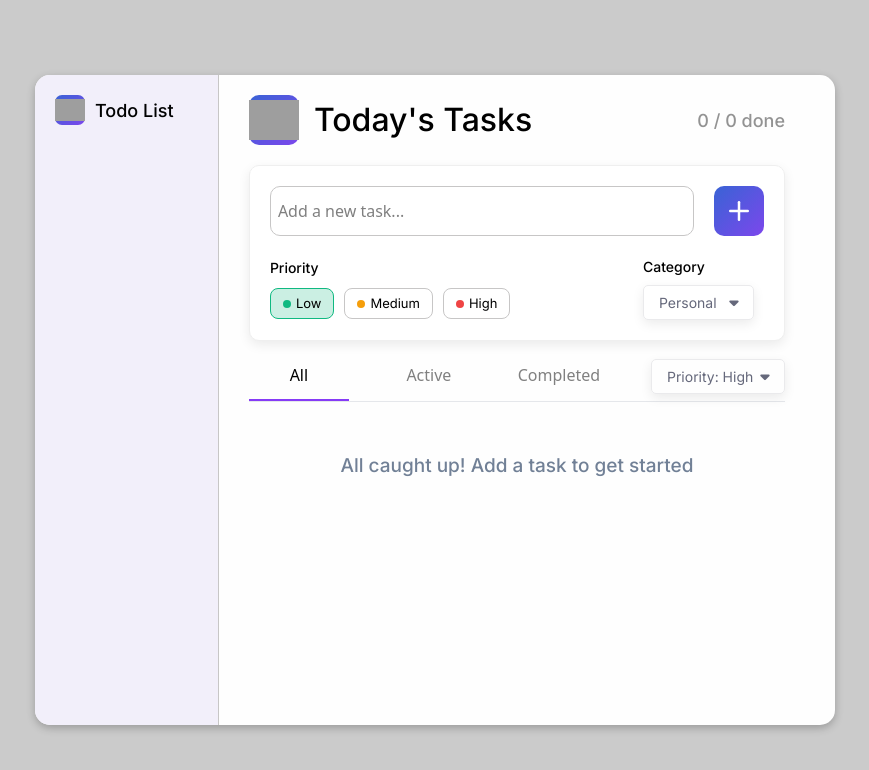
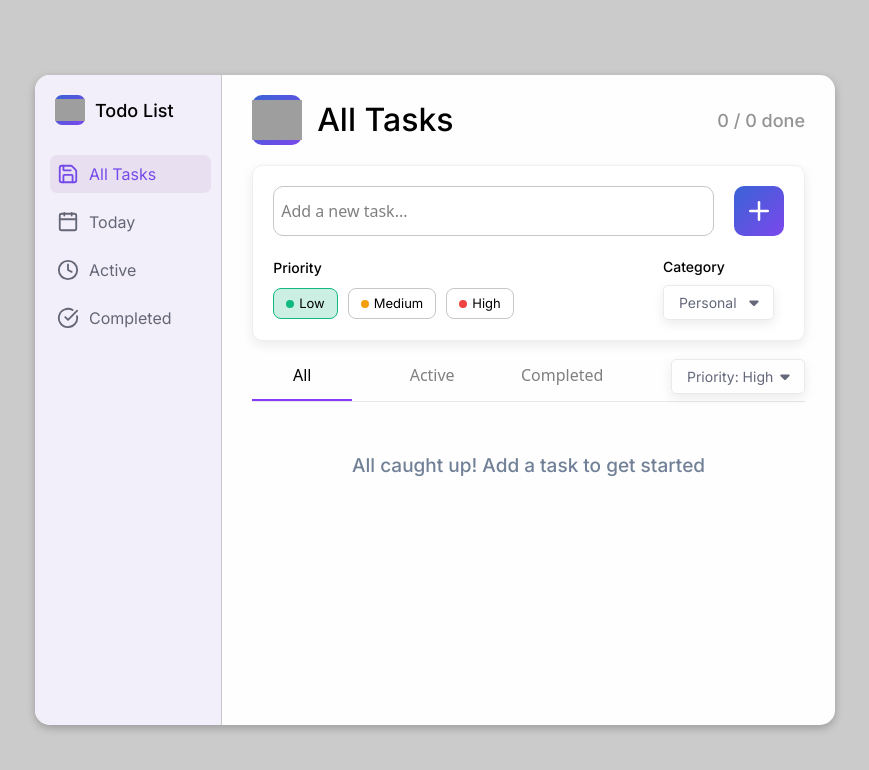
Before and after one commit to CoolOmar26/Todo-List, a Next.js app: page / in a window 1280 px wide. Shown: the top 770 px of the page, without its empty margins (205-1074 px from the left). Built offline with nearby package versions, Linux system fonts and the light colour scheme; grey boxes are pictures that could not be loaded.

Commit message:
Added some of the sideBar content (top buttons) and made some fixes

```diff
--- a/app/components/FilterButtons.tsx
+++ b/app/components/FilterButtons.tsx
@@ -2,12 +2,12 @@ import { useState } from 'react';
 import SortSelect from './SortSelect';
 
 type checkFilterProps = {
-  checkFilter: (selected: string) => void;
+  checkFilter: (selected: FilterProps) => void;
   selected: string;
   sort: string;
   setSort: (sort: string) => void;
 };
-
+type FilterProps = 'all' | 'Today' | 'active' | 'completed';
 export default function FilterButtons({
   checkFilter,
   selected,
--- a/app/components/SideBar.tsx
+++ b/app/components/SideBar.tsx
@@ -1,4 +1,12 @@
-function SideBar() {
+import SideBarTopButtons from './SideBarTopButtons';
+
+type checkFilterProps = {
+  checkFilter: (selected: FilterProps) => void;
+  selected: string;
+};
+type FilterProps = 'all' | 'Today' | 'active' | 'completed';
+
+function SideBar({ checkFilter, selected }: checkFilterProps) {
   return (
     <div className="SideBar">
       <div className="SideBarTittle">
@@ -7,6 +15,7 @@ function SideBar() {
         </div>
         <p>Todo List</p>
       </div>
+      <SideBarTopButtons checkFilter={checkFilter} selected={selected} />
     </div>
   );
 }
--- /dev/null
+++ b/app/components/SideBarTopButtons.tsx
@@ -0,0 +1,48 @@
+import { Save } from 'lucide-react';
+import { Calendar } from 'lucide-react';
+import { Clock } from 'lucide-react';
+import { CircleCheckBig } from 'lucide-react';
+
+// Usage
+
+type checkFilterProps = {
+  checkFilter: (selected: FilterProps) => void;
+  selected: string;
+};
+type FilterProps = 'all' | 'Today' | 'active' | 'completed';
+function SideBarTopButtons({ checkFilter, selected }: checkFilterProps) {
+  return (
+    <div className="SideBarButtonsTopDiv">
+      <button
+        className={`SideBarTopButton ${selected == 'all' ? 'active' : ''}`}
+        onClick={() => checkFilter('all')}
+      >
+        <Save size={22} />
+        All Tasks
+      </button>
+      <button
+        className={`SideBarTopButton ${selected == 'Today' ? 'active' : ''}`}
+        onClick={() => checkFilter('Today')}
+      >
+        <Calendar size={22} />
+        Today
+      </button>
+      <button
+        className={`SideBarTopButton ${selected == 'active' ? 'active' : ''}`}
+        onClick={() => checkFilter('active')}
+      >
+        <Clock size={22} />
+        Active
+      </button>
+      <button
+        className={`SideBarTopButton ${selected == 'completed' ? 'active' : ''}`}
+        onClick={() => checkFilter('completed')}
+      >
+        <CircleCheckBig size={22} />
+        Completed
+      </button>
+    </div>
+  );
+}
+
+export default SideBarTopButtons;
--- a/app/components/Title.tsx
+++ b/app/components/Title.tsx
@@ -1,15 +1,23 @@
 type tasksprops = {
   tasksCount: number;
   completedCount: number;
+  title: FilterProps;
 };
-function Title({ tasksCount, completedCount }: tasksprops) {
+type FilterProps = 'all' | 'Today' | 'active' | 'completed';
+function Title({ tasksCount, completedCount, title }: tasksprops) {
+  const titleText = {
+    all: 'All Tasks',
+    Today: "Today's Tasks ",
+    active: 'Active Tasks',
+    completed: 'Completed Tasks',
+  };
   return (
     <div className="titleDiv">
       <div className="titleRightPart">
         <div className="titleImg">
           <img src="/check.svg" alt="" />
         </div>
-        <div className="title"> Today's Tasks</div>
+        <div className="title"> {titleText[title]}</div>
       </div>
       <p className="DoneTasksCount">
         {completedCount} / {tasksCount} done
--- a/app/globals.css
+++ b/app/globals.css
@@ -15,29 +15,23 @@
   background-color: rgb(254, 254, 254);
   width: 100%;
   max-width: 800px;
-  min-height: 650px;
-  overflow-y: auto;
+  height: 650px;
+  overflow: hidden;
   border-radius: 15px;
-  padding: 30px 20px 0px 20px;
+  padding: 30px 20px 20px 20px;
   box-shadow: rgba(0, 0, 0, 0.24) 0px 3px 8px;
   gap: 30px;
   justify-content: space-between;
+  box-sizing: border-box;
 }
 .MainPart {
   display: flex;
   width: 100%;
-  display: flex;
   flex-direction: column;
   gap: 20px;
-  padding-right: 30px;
-  padding-bottom: 30px;
-}
-.SideBar {
-  width: 250px;
-  background-color: #f2effa;
-  margin-left: -20px;
-  margin-top: -30px;
-  border-right: solid 1.5px #c7c6c6;
+  padding-right: 10px;
+  min-height: 0;
+  overflow: visible;
 }
 
 .titleDiv {
@@ -72,32 +66,6 @@
   font-size: 2rem;
   font-weight: 500;
   font-family: var(--inter);
-}
-.SideBarTittle {
-  display: flex;
-  flex-direction: row;
-  align-items: center;
-  justify-content: flex-start;
-  padding: 20px;
-  gap: 10px;
-}
-.SideBarTittle p {
-  font-family: var(--inter);
-  font-weight: 500;
-  font-size: 18px;
-}
-.SideBarTittleImgDiv {
-  width: 30px;
-  height: 30px;
-  background-image: linear-gradient(135deg, rgb(57, 99, 213), #7c47ec);
-  border-radius: 7px;
-  display: flex;
-  align-items: center;
-  justify-content: center;
-}
-.SideBarTittleImg img {
-  height: 30px;
-  width: 30px;
 }
 
 .inputDiv {
@@ -365,6 +333,31 @@
   display: flex;
   flex-direction: column;
   gap: 10px;
+  flex: 1;
+  min-height: 0;
+  overflow-y: auto;
+  padding-right: 6px;
+  scrollbar-width: thin;
+  scrollbar-color: rgba(148, 163, 184, 0.72) transparent;
+}
+
+.TodosDiv::-webkit-scrollbar {
+  width: 7px;
+}
+
+.TodosDiv::-webkit-scrollbar-track {
+  background: transparent;
+}
+
+.TodosDiv::-webkit-scrollbar-thumb {
+  background: rgba(148, 163, 184, 0.55);
+  border-radius: 999px;
+  border: 1px solid rgba(255, 255, 255, 0.75);
+  transition: background 0.2s ease;
+}
+
+.TodosDiv::-webkit-scrollbar-thumb:hover {
+  background: rgba(100, 116, 139, 0.7);
 }
 
 .Todo {
@@ -595,6 +588,68 @@
   color: #374151;
 }
 
+.SideBar {
+  width: 250px;
+  background-color: #f2effa;
+  margin-left: -20px;
+  margin-top: -30px;
+  margin-bottom: -20px;
+  border-right: solid 1.5px #c7c6c6;
+  display: flex;
+  flex-direction: column;
+  padding-left: 10px;
+}
+.SideBarTittle {
+  display: flex;
+  flex-direction: row;
+  align-items: center;
+  justify-content: flex-start;
+  padding: 20px 20px 20px 10px;
+  gap: 10px;
+}
+.SideBarTittle p {
+  font-family: var(--inter);
+  font-weight: 500;
+  font-size: 18px;
+}
+.SideBarTittleImgDiv {
+  width: 30px;
+  height: 30px;
+  background-image: linear-gradient(135deg, rgb(57, 99, 213), #7c47ec);
+  border-radius: 7px;
+  display: flex;
+  align-items: center;
+  justify-content: center;
+}
+.SideBarTittleImg img {
+  height: 30px;
+  width: 30px;
+}
+.SideBarButtonsTopDiv {
+  display: flex;
+  flex-direction: column;
+  margin-left: 5px;
+  gap: 10px;
+  margin-top: 10px;
+}
+.SideBarTopButton {
+  display: flex;
+  align-items: center;
+  gap: 10px;
+  font-family: var(--inter);
+  color: #646676;
+  padding: 7px;
+  margin-right: 10px;
+  border-radius: 7px;
+  cursor: pointer;
+}
+.SideBarTopButton:hover {
+  background-color: rgba(205, 205, 205, 0.241);
+}
+.SideBarTopButton.active {
+  color: #754ae9;
+  background-color: rgba(204, 184, 213, 0.283);
+}
 /* Mobile Responsive Styles */
 @media (max-width: 640px) {
   .pageDiv {
--- a/app/page.tsx
+++ b/app/page.tsx
@@ -15,9 +15,10 @@ type Task = {
   priority: 'Low' | 'Medium' | 'High';
   category: string;
 };
+type FilterProps = 'all' | 'Today' | 'active' | 'completed';
 
 export default function Home() {
-  const [filter, setFilter] = useState('all');
+  const [filter, setFilter] = useState<FilterProps>('all');
   const [tasks, setTask] = useState<Task[]>([]);
   const [sort, setSort] = useState('PriorityHigh');
   const [category, setCategory] = useState('Personal');
@@ -61,8 +62,17 @@ export default function Home() {
   };
 
   const filteredTasks = tasks.filter((task) => {
+    const today = new Date();
+    const taskDate = new Date(task.createdAt);
+
+    const isToday =
+      taskDate.getFullYear() === today.getFullYear() &&
+      taskDate.getMonth() === today.getMonth() &&
+      taskDate.getDate() === today.getDate();
+
     if (filter === 'active') return !task.completed;
     if (filter === 'completed') return task.completed;
+    if (filter === 'Today') return isToday;
     return true;
   });
   const priorityValue = {
@@ -86,9 +96,13 @@ export default function Home() {
   return (
     <div className="pageDiv">
       <div className="todoContainer">
-        <SideBar />
+        <SideBar checkFilter={setFilter} selected={filter} />
         <div className="MainPart">
-          <Title tasksCount={tasksCount} completedCount={completedCount} />
+          <Title
+            tasksCount={tasksCount}
+            completedCount={completedCount}
+            title={filter}
+          />
           <TaskInput
             onAddTask={addTask}
             category={category}
--- a/package.json
+++ b/package.json
@@ -10,6 +10,7 @@
   },
   "dependencies": {
     "@fortawesome/fontawesome-free": "^7.3.1",
+    "lucide-react": "^1.31.0",
     "next": "16.2.10",
     "react": "19.2.4",
     "react-dom": "19.2.4"
```
Also changed, not shown: 1 other file (tests, documents, lock files or other folders).
